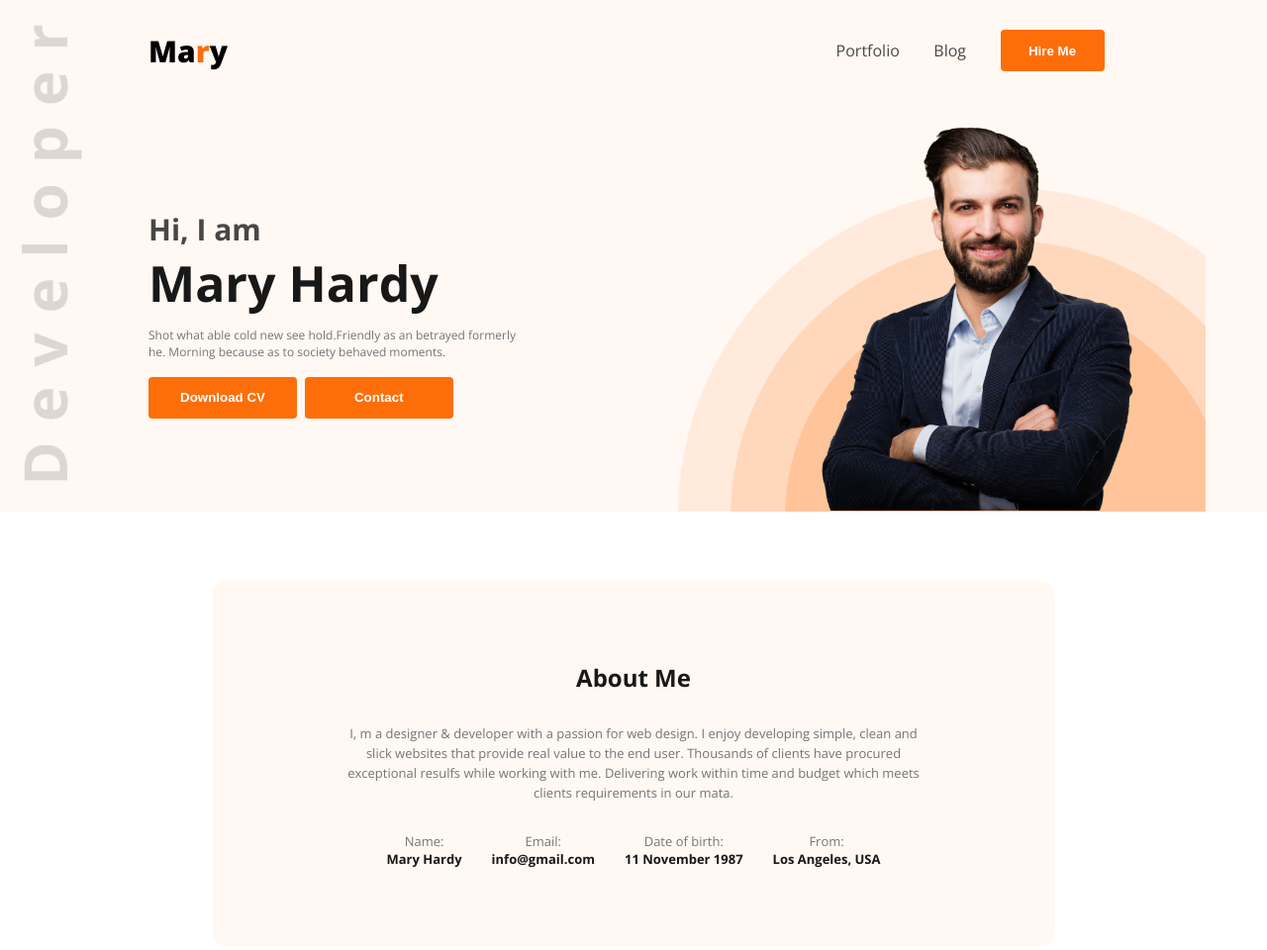
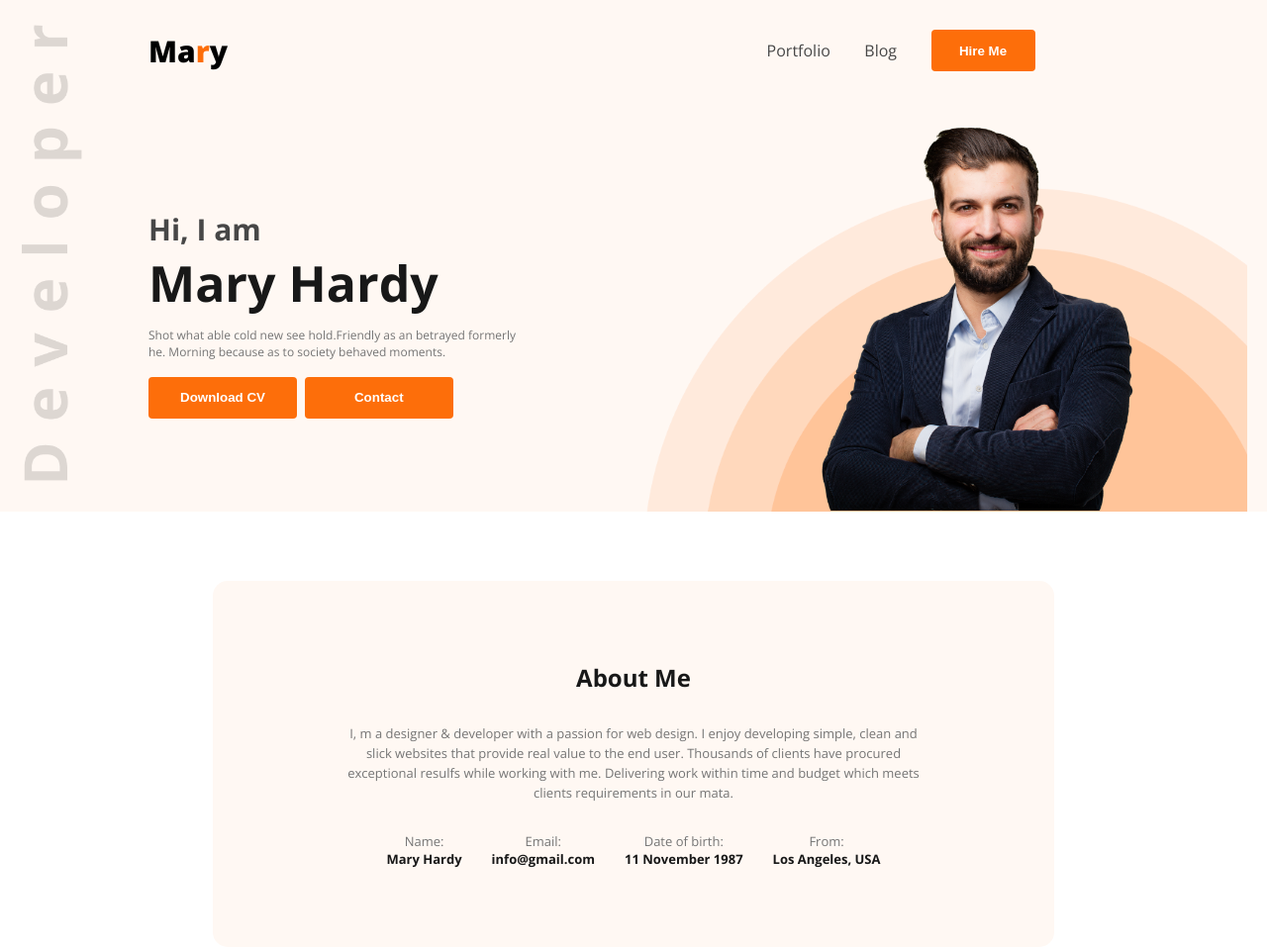
Before and after one commit to MdZobaydul/Training-Website-Maistone-1, a plain HTML site: page index.html in a window 1280 px wide. Shown: the top 960 px of the page at 99% size. Drawn offline with nearby package versions, Linux system fonts and the light colour scheme.

Commit message:
nav class added

```diff
--- a/index.html
+++ b/index.html
@@ -10,12 +10,15 @@
     <header class="header">
         <section class="header-section">
             <nav class="nav-menu">
+               <div class="nav-ber">
                 <h3 class="nav-title">Ma<span class="letter-style">r</span>y</h3>
                 <ul class="main-menu">
                     <li><a href="">Portfolio</a></li>
                     <li><a href="">Blog</a></li>
                     <li><a href=""><button class="nav-btn">Hire Me</button></a></li>
                 </ul>
+               </div>
+
             </nav>
             <div class="banner">
                 <div class="bennar-title">
--- a/style.css
+++ b/style.css
@@ -30,23 +30,29 @@ input:focus{
 .header-section{
     background-image: url(images/developer.png), url(images/header_bg.png);
     background-repeat: no-repeat;
-    /* background-position: top left, bottom right; */
-    background-size: 61px, 533px;
-    background-position: 22px 25px, 685px 190px;
+    background-position: top left, bottom right;
+    background-size: 61px, 610px;
+    background-position: 22px 25px, 650px 190px;
     display: flex;
     flex-direction: column;
-    justify-content: space-between;
     gap: 45px;
     width: 1300px;
     margin: 0 auto;
+    align-items: center;
 }
 .nav-menu{
-    display: flex;
-    justify-content: space-between;
-    align-items: center;
     padding-top: 30px;
     width: 1000px;
-    margin: 0 auto;
+}
+.nav-ber{
+
+display: flex;
+
+justify-content: space-between;
+
+width: 930px;
+
+align-items: center;
 }
 .letter-style{
     color: #FD6E0A;
@@ -85,7 +91,6 @@ input:focus{
 .banner{
     display: flex;
     justify-content: space-between;
-    margin: 0 auto;
     align-items: center;
     height: 400px;
     width: 1000px;
```
Also changed, not shown: ind.html (added, +25 -0 lines).
